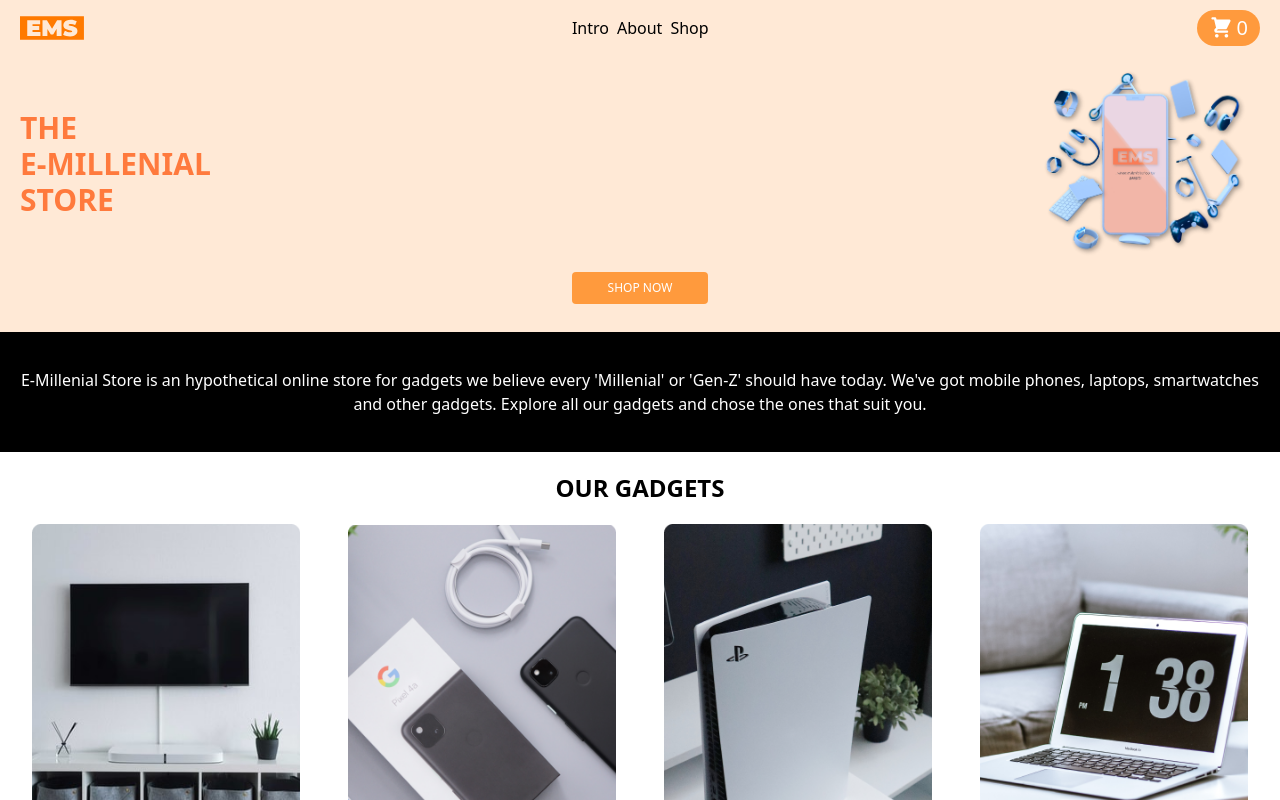
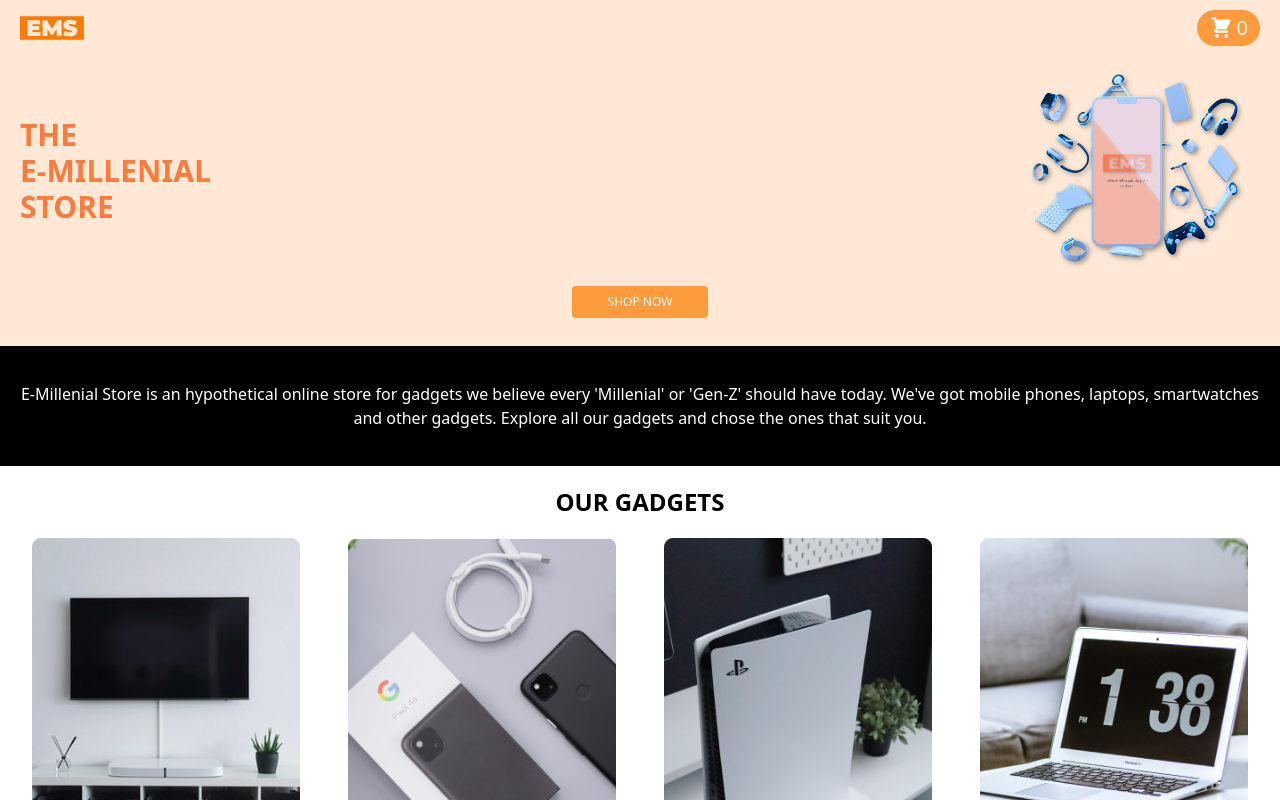
Before and after one commit to Lex043/Ems-E-commerce, a React (Vite) app: page / in a window 1280 px wide. Shown: the top 800 px of the page. Built offline with nearby package versions, Linux system fonts and the light colour scheme; a web font is replaced by a local one.

Commit message:
fix: responsiveness

```diff
--- a/src/components/Footer.jsx
+++ b/src/components/Footer.jsx
@@ -3,9 +3,9 @@ import ems from "../assets/EMS.svg";
 const Footer = () => {
   return (
     <>
-      <div className="bg-black px-5 bottom-0 flex justify-between gap-4 items-center">
+      <div className="bg-black px-5 h-14 flex justify-between gap-4 items-center">
         <div>
-          <img src={ems} alt="logo" className="w-24 h-24" />
+          <img src={ems} alt="logo" className="w-14 h-14" />
         </div>
         <div className="text-white font-Lobster">
           <p>Designed and Crafted by Lex043</p>
--- a/src/components/Header.jsx
+++ b/src/components/Header.jsx
@@ -10,8 +10,8 @@ const Header = () => {
               THE <br /> E-MILLENIAL STORE
             </h1>
           </div>
-          <div className="w-60">
-            <img src={headerImg} alt="" className="w-64 flex shrink-0" />
+          <div>
+            <img src={headerImg} alt="" className="w-64 h-auto" />
           </div>
         </div>
         <div className="text-center text-xs text-white pb-7">
--- a/src/components/Navbar.jsx
+++ b/src/components/Navbar.jsx
@@ -9,18 +9,12 @@ const Navbar = () => {
 
   return (
     <>
-      <ul className="bg-[#ffe9d6] px-5 flex shrink-0  justify-between gap-2 h-14 items-center">
+      <ul className="bg-[#ffe9d6] px-5 flex shrink-0 justify-between gap-2 h-14 items-center">
         <Link to="/">
           <li>
             <img src={logo} alt="" className="w-16 h-16 " />
           </li>
         </Link>
-
-        <div className="flex gap-2 shrink-0">
-          <li>Intro</li>
-          <li>About</li>
-          <li>Shop</li>
-        </div>
 
         <div className="flex shrink-0 items-center bg-[#ff9a3d] rounded-[19px] px-3 py-1 gap-1">
           <Link to="/cart">
--- a/src/components/Products.jsx
+++ b/src/components/Products.jsx
@@ -9,7 +9,7 @@ const Products = () => {
 
   return (
     <>
-      <div className="h-full pt-5 pb-9">
+      <div className="pt-5 pb-9">
         <div className="text-black font-bold text-2xl text-center">
           <h1>OUR GADGETS</h1>
         </div>
--- a/src/components/pages/Home.jsx
+++ b/src/components/pages/Home.jsx
@@ -6,10 +6,12 @@ import Footer from "../Footer";
 const Home = () => {
   return (
     <>
-      <Header />
-      <Intro />
-      <Products />
-      <Footer />
+      <div>
+        <Header />
+        <Intro />
+        <Products />
+        <Footer />
+      </div>
     </>
   );
 };
```
